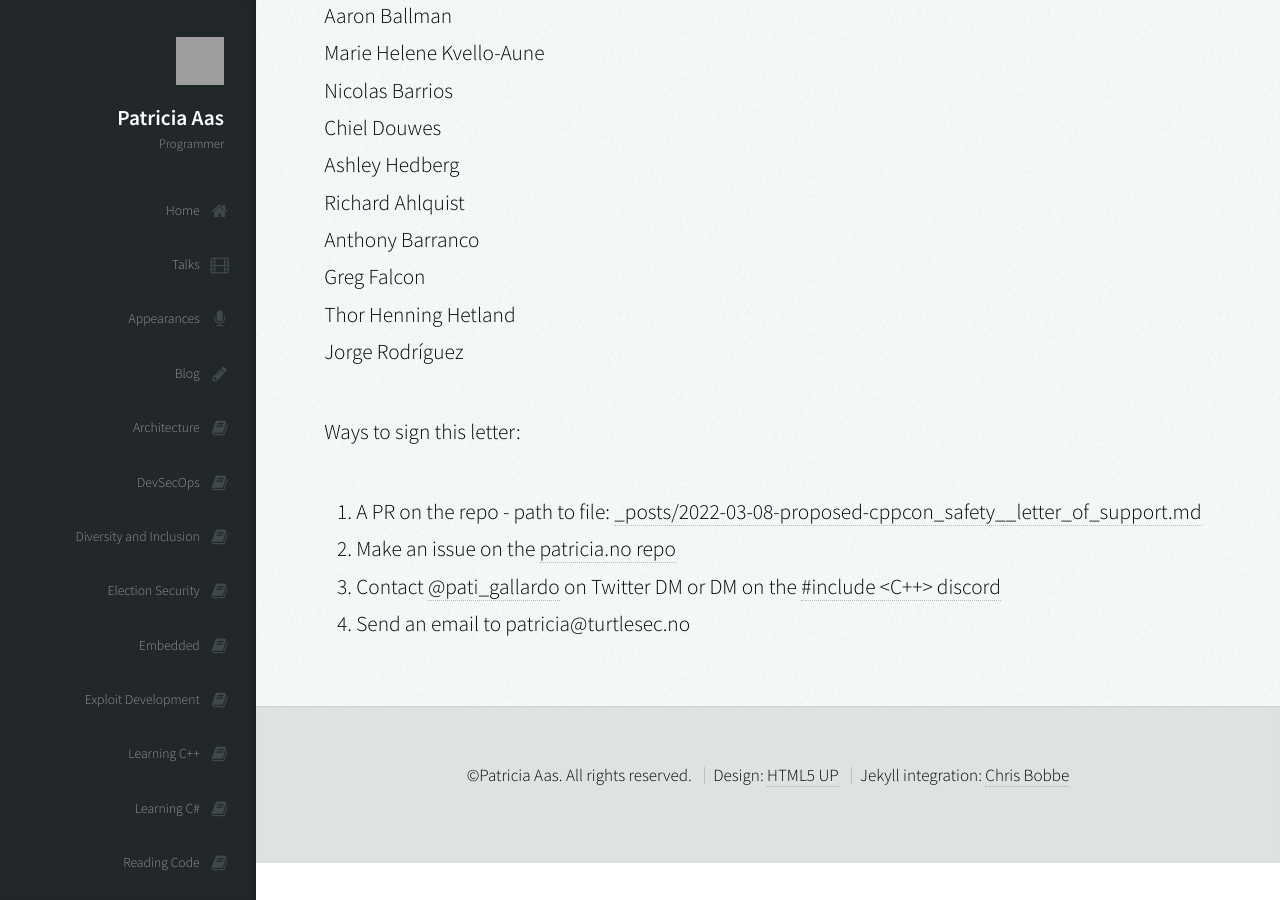
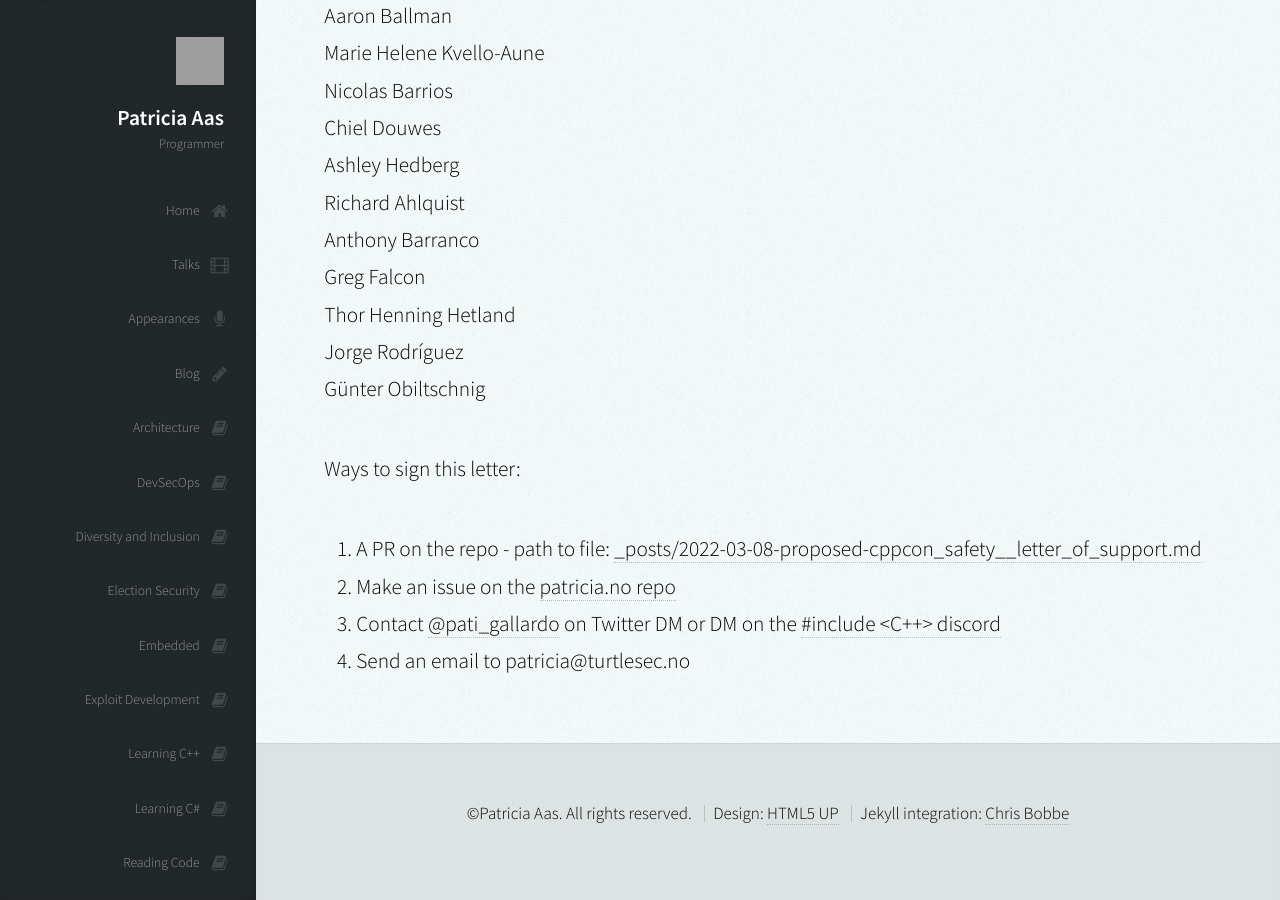
Before and after one commit to patricia-gallardo/patricia-gallardo.github.io, a Jekyll site: the page built from _posts/2022-03-08-proposed-cppcon_safety__letter_of_support.md, in a window 1280 px wide and 900 px high, scrolled down 5373 px. Built offline with Jekyll 4.4.1, drawn with Linux system fonts in a browser that asks for light colours; nearby versions of some CDN libraries; grey boxes are pictures that could not be loaded.

Commit message:
Update 2022-03-08-proposed-cppcon_safety__letter_of_support.md

```diff
--- a/_posts/2022-03-08-proposed-cppcon_safety__letter_of_support.md
+++ b/_posts/2022-03-08-proposed-cppcon_safety__letter_of_support.md
@@ -152,6 +152,7 @@ Anthony Barranco <br>
 Greg Falcon <br>
 Thor Henning Hetland <br>
 Jorge Rodríguez <br>
+Günter Obiltschnig <br>
 
 
 Ways to sign this letter:
```
